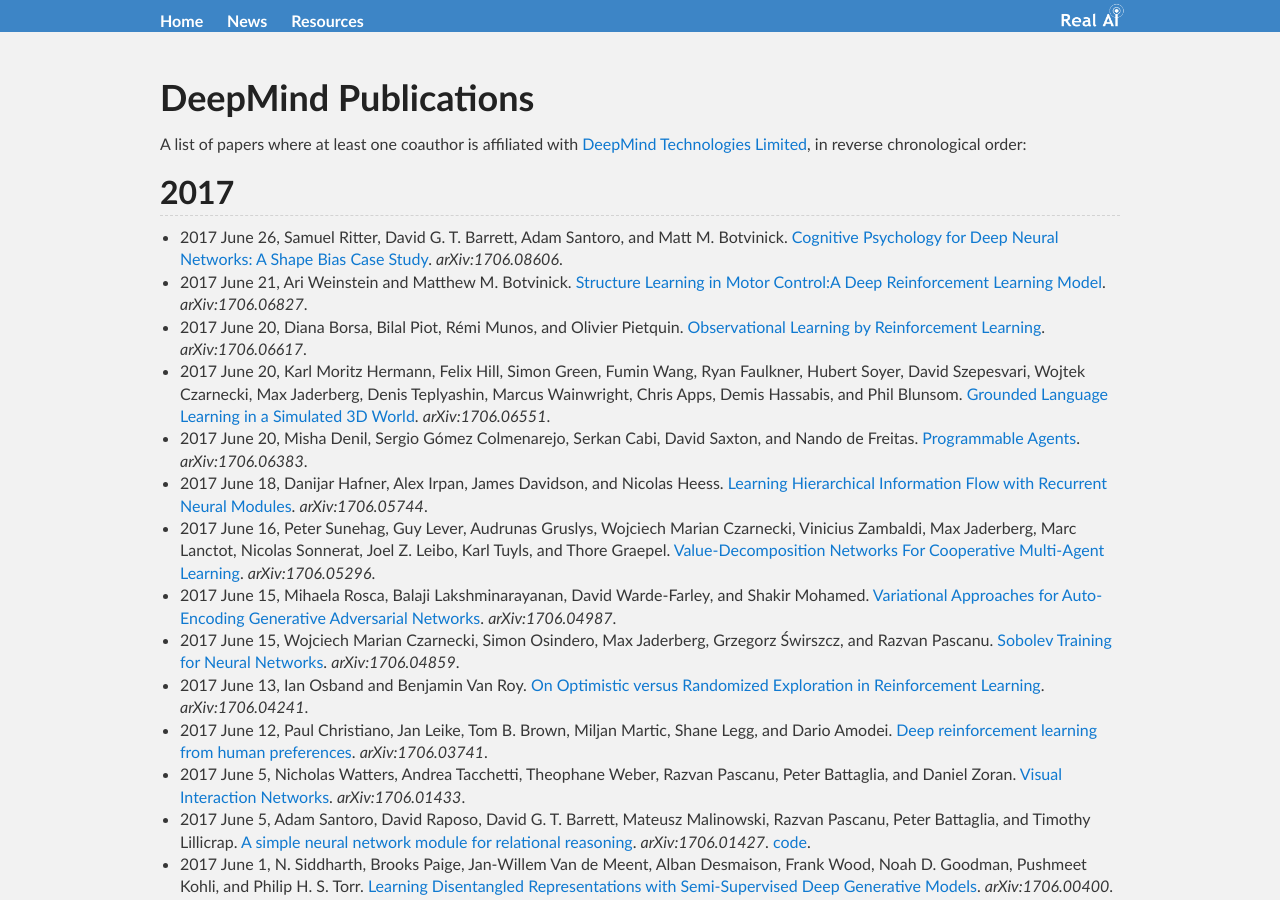
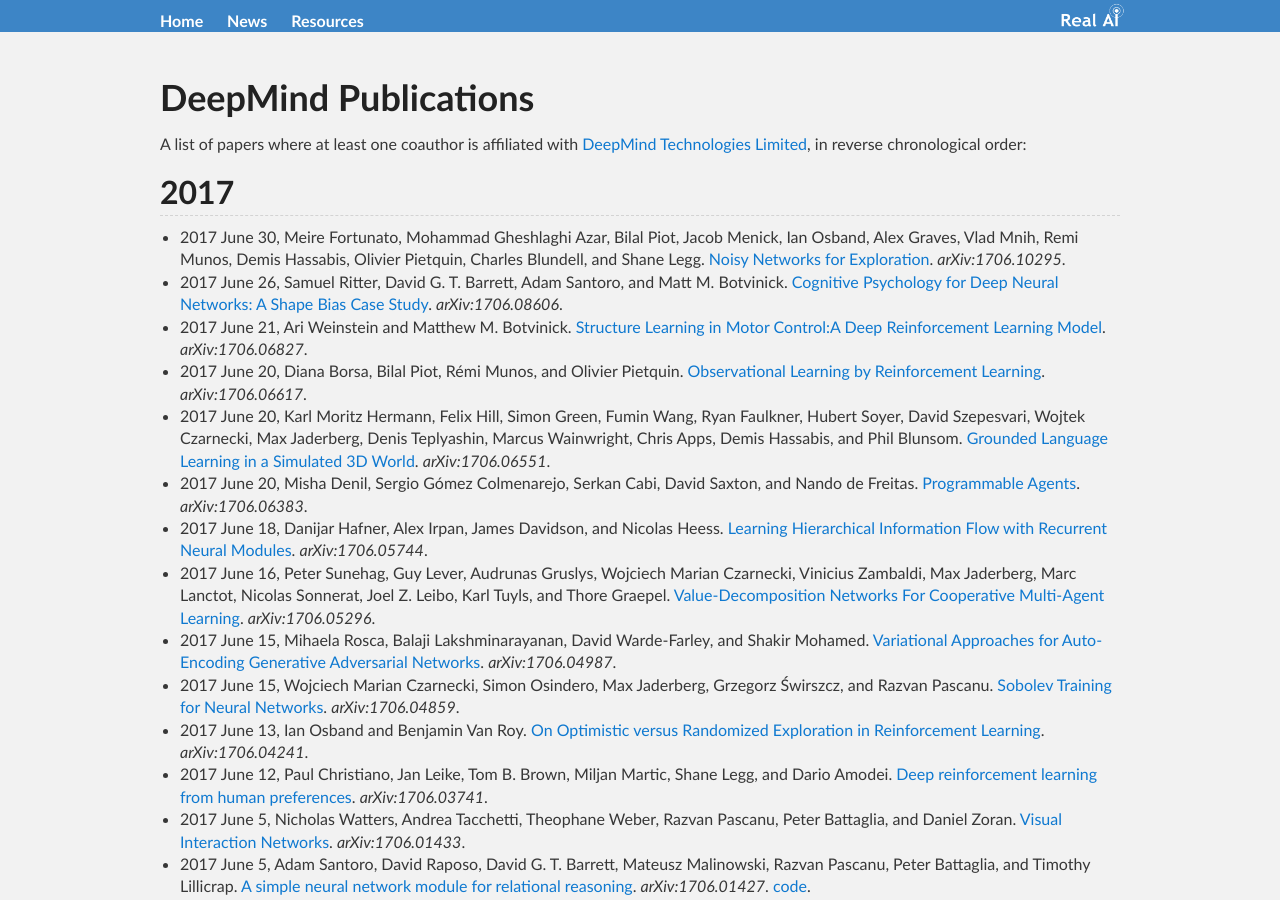
Before and after one commit to Tonywuhk/realai.org, a Jekyll site: the page built from labs/deepmind-publications.md, in a window 1280 px wide and 900 px high. Built offline with Jekyll 4.4.1, drawn with Linux system fonts in a browser that asks for light colours; our own code applies the rules of GitHub Pages for plain Markdown files; formulas are drawn with MathJax 3; comment, search, counter and statistics services are not loaded; the repository's description, which GitHub fills in, is left out.

Commit message:
Update deepmind-publications.md

```diff
--- a/labs/deepmind-publications.md
+++ b/labs/deepmind-publications.md
@@ -8,6 +8,7 @@
 
 ## 2017
 
+* 2017 June 30, Meire Fortunato, Mohammad Gheshlaghi Azar, Bilal Piot, Jacob Menick, Ian Osband, Alex Graves, Vlad Mnih, Remi Munos, Demis Hassabis, Olivier Pietquin, Charles Blundell, and Shane Legg. [Noisy Networks for Exploration](https://arxiv.org/abs/1706.10295). *arXiv:1706.10295*.
 * 2017 June 26, Samuel Ritter, David G. T. Barrett, Adam Santoro, and Matt M. Botvinick. [Cognitive Psychology for Deep Neural Networks: A Shape Bias Case Study](https://arxiv.org/abs/1706.08606). *arXiv:1706.08606*.
 * 2017 June 21, Ari Weinstein and Matthew M. Botvinick. [Structure Learning in Motor Control:A Deep Reinforcement Learning Model](https://arxiv.org/abs/1706.06827). *arXiv:1706.06827*.
 * 2017 June 20, Diana Borsa, Bilal Piot, Rémi Munos, and Olivier Pietquin. [Observational Learning by Reinforcement Learning](https://arxiv.org/abs/1706.06617). *arXiv:1706.06617*.
```
